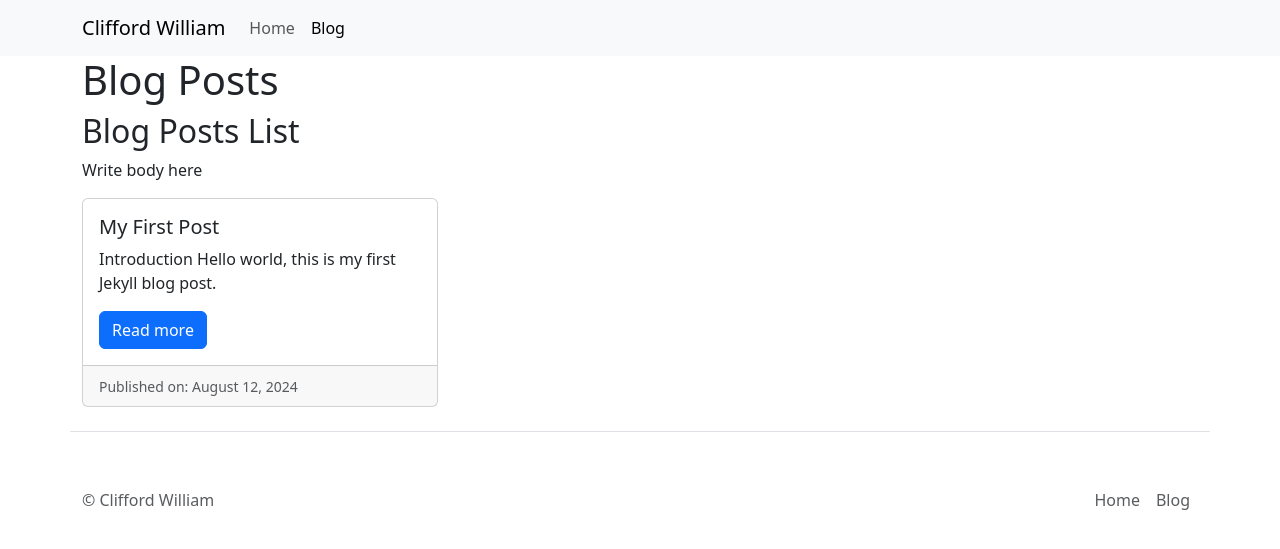
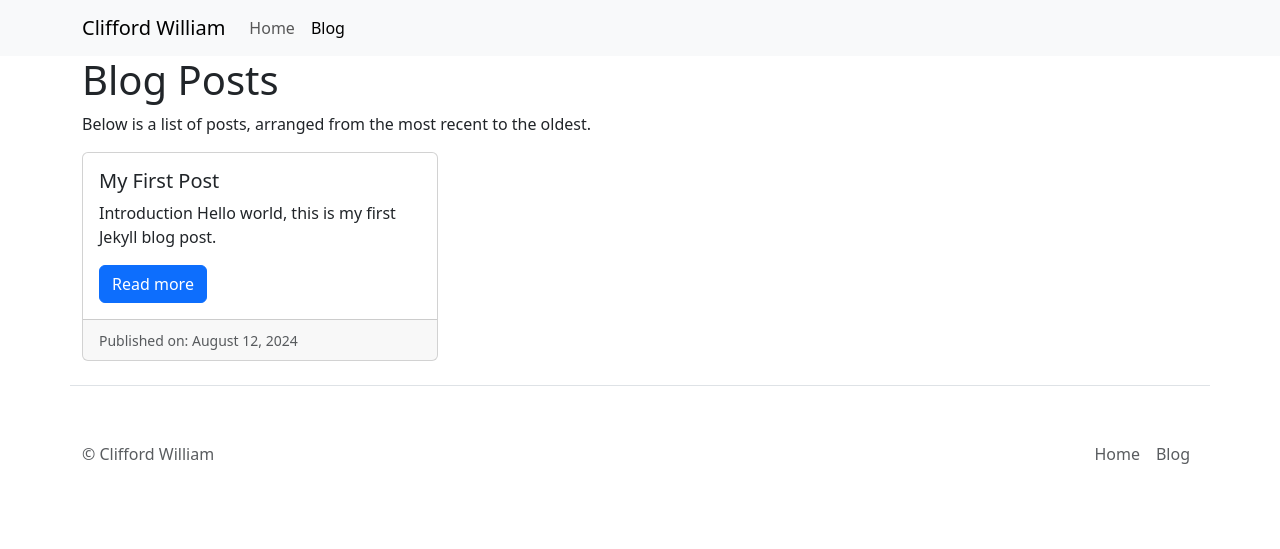
Before and after one commit to cliffordwilliam/my_archive, a Jekyll site: the page built from blog.md, in a window 1280 px wide. Shown: the top 549 px of the page. Built offline with Jekyll 4.4.1, drawn with Linux system fonts in a browser that asks for light colours.

Commit message:
layout and content polish

```diff
--- a/blog.md
+++ b/blog.md
@@ -2,9 +2,7 @@
 title: Blog Posts
 ---
 
-## Blog Posts List
-
-Write body here
+Below is a list of posts, arranged from the most recent to the oldest.
 
 <div class="row row-cols-1 row-cols-md-3 g-4">
   {% for post in site.posts %}
```
Also changed, not shown: index.md (+1 -3 lines).
